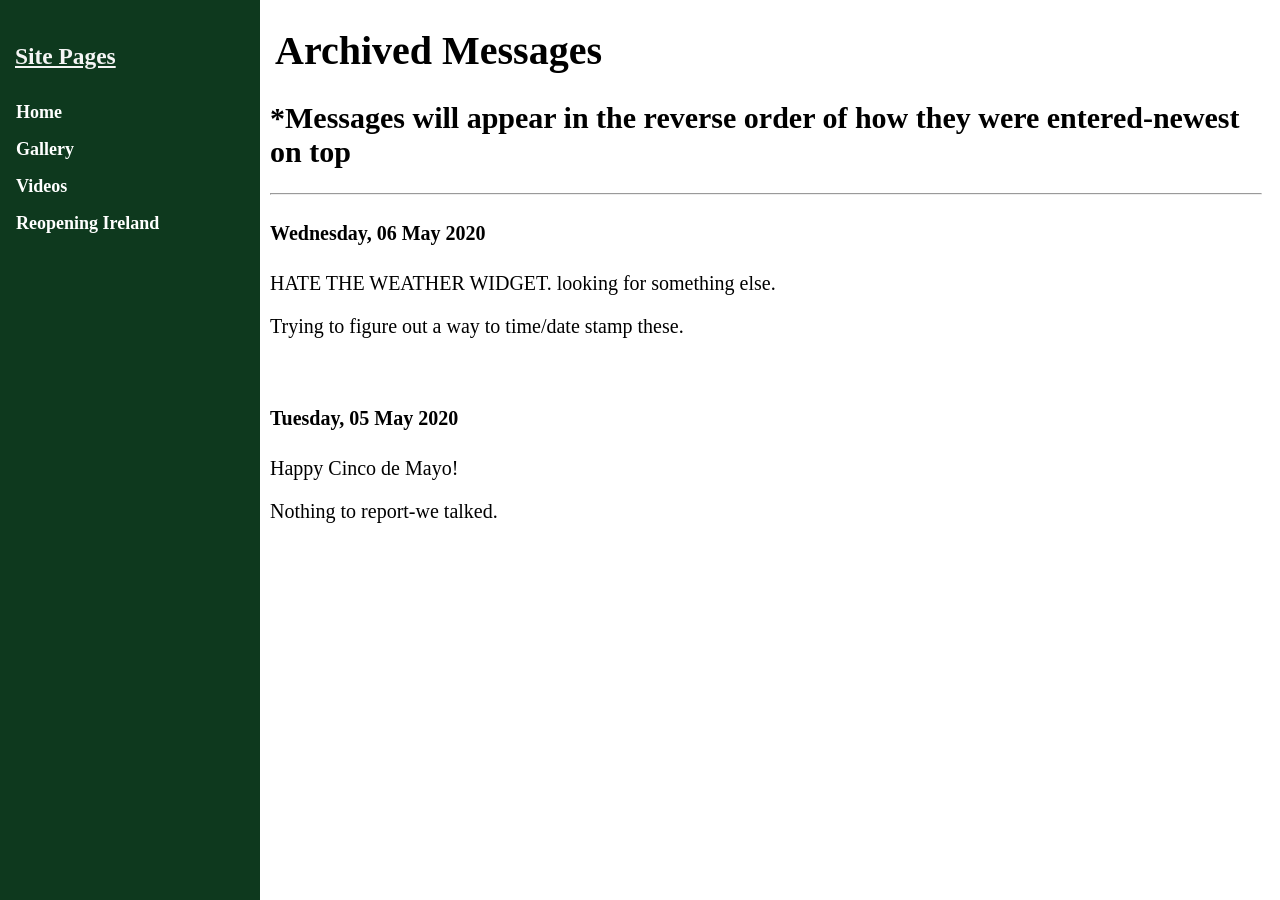
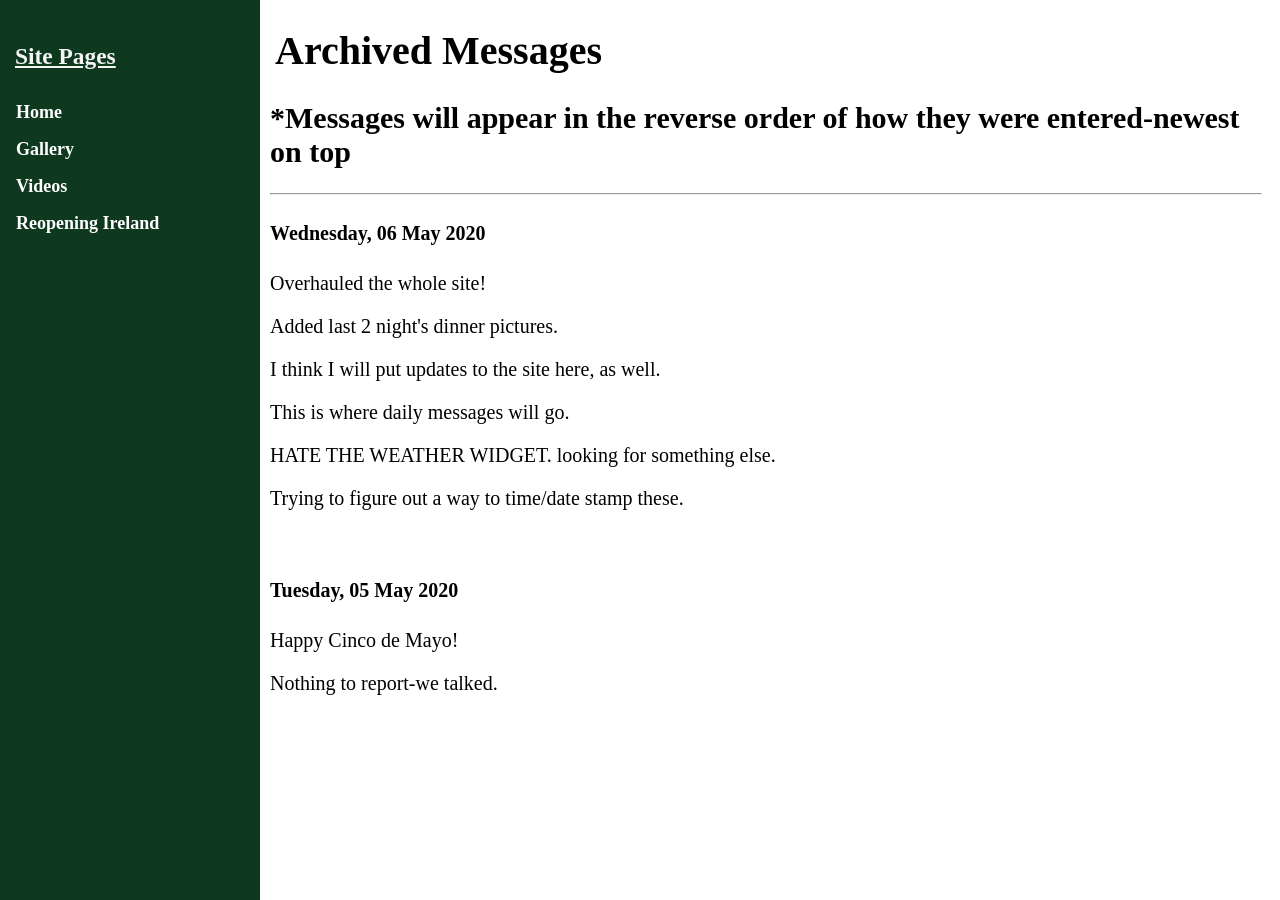
Before and after one commit to Verucassaults/Moms-Dashboard.io, a Jekyll site: the page archived_messages.html, which Jekyll copies as it is, in a window 1280 px wide. Built offline with Jekyll 4.4.1, drawn with Linux system fonts in a browser that asks for light colours.

Commit message:
updating daily messages

```diff
--- a/archived_messages.html
+++ b/archived_messages.html
@@ -30,6 +30,10 @@
             <hr/>
             <!-- messages -->
             <h4>Wednesday, 06 May 2020</h4>
+            <p>Overhauled the whole site!</p>
+            <p>Added last 2 night's dinner pictures.</p>
+            <p>I think I will put updates to the site here, as well.</p>
+            <p>This is where daily messages will go.</p>
             <p>HATE THE WEATHER WIDGET. looking for something else.</p>
             <p>Trying to figure out a way to time/date stamp these.</p>
             <br>
```
